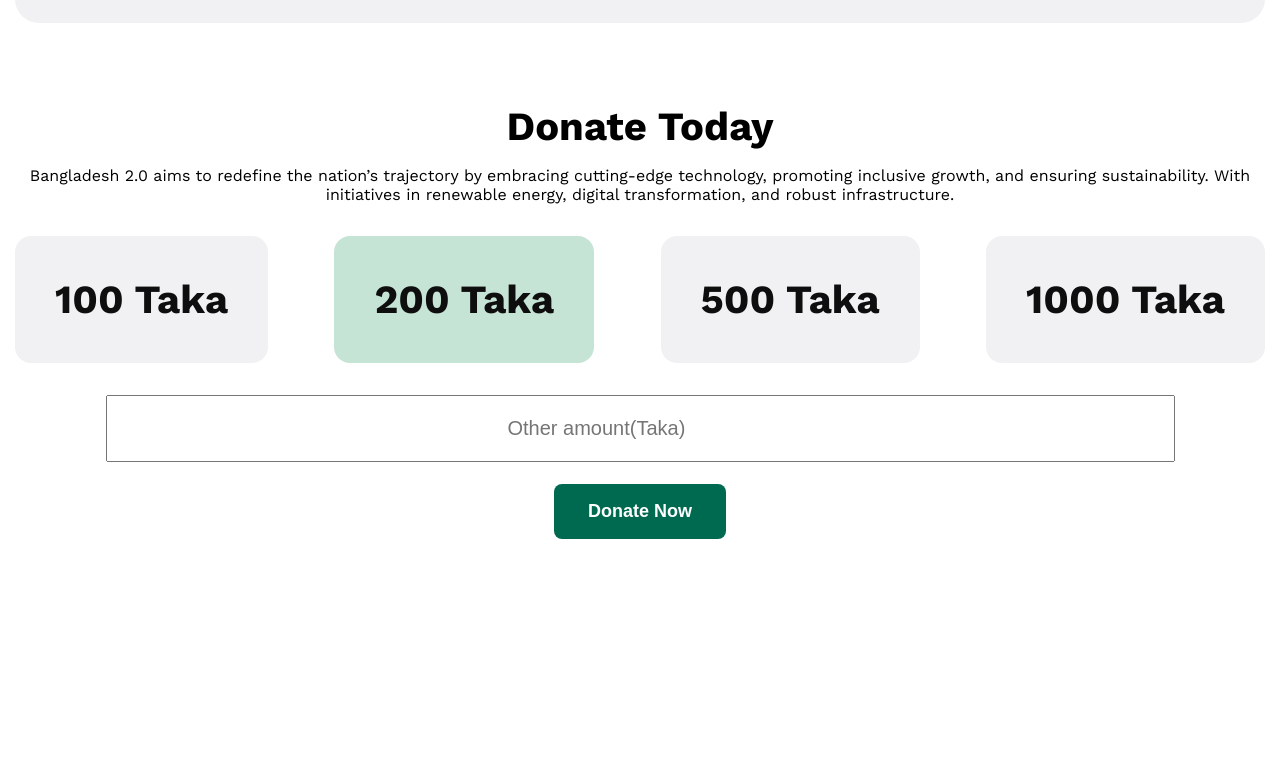
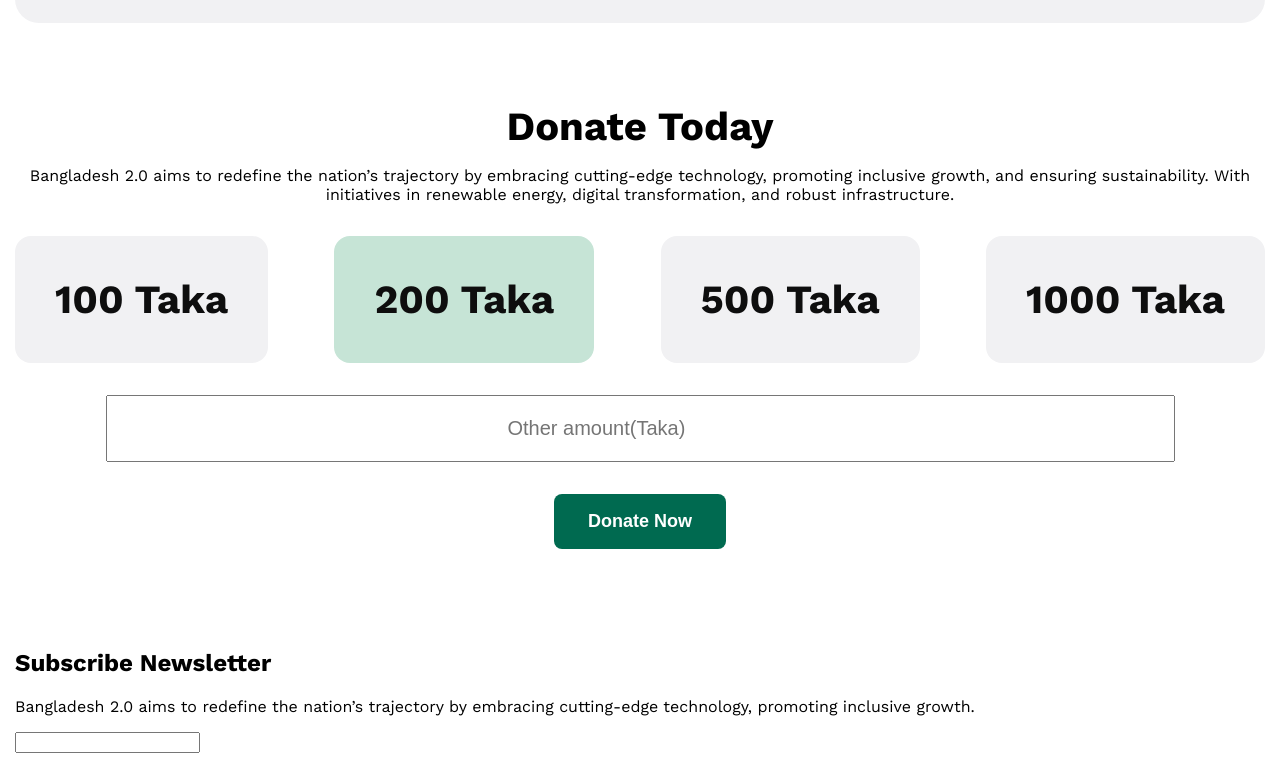
Before and after one commit to mdzulkarnain77/assignment-01, a plain HTML site: page index.html in a window 1280 px wide. Shown: the part 2485-3246 px from the top of the page. Before the commit the page ends 3032 px from the top, so only its background shows below. Drawn offline with nearby package versions, Linux system fonts and the light colour scheme.

Commit message:
my third commit

```diff
--- a/index.html
+++ b/index.html
@@ -92,7 +92,14 @@
                 <div>
                     <input class="money-input" type="text" id="" name="money" placeholder="Other amount(Taka)">
                 </div>
-                <button class="btn-style"><a href="">Donate Now</a></button>
+                <button class="btn-style btn-extra"><a href="">Donate Now</a></button>
+            </div>
+        </section>
+        <section class="section5">
+            <h1 class="section5-title">Subscribe Newsletter</h1>
+            <p class="section5-description">Bangladesh 2.0 aims to redefine the nation’s trajectory by embracing cutting-edge technology, promoting inclusive growth.</p>
+            <div class="Email-subscribe">
+                <input class="subs-email" type="email">
             </div>
         </section>
     </main>
--- a/styles/style.css
+++ b/styles/style.css
@@ -225,11 +225,18 @@ a:hover{
 }
 .money-card1:hover{
     color: darkmagenta;
+    background-color: lightblue;
 }
 .money-card2:hover{
     color: darkmagenta;
+    background-color: lightblue;
 }
 .money-input{
     padding: 20px 400px 20px 400px;
     font-size: 20px;
+    margin-bottom: 0;
 }
+.btn-extra{
+    margin-bottom: 80px;
+    margin-top: 32px;
+}
```
